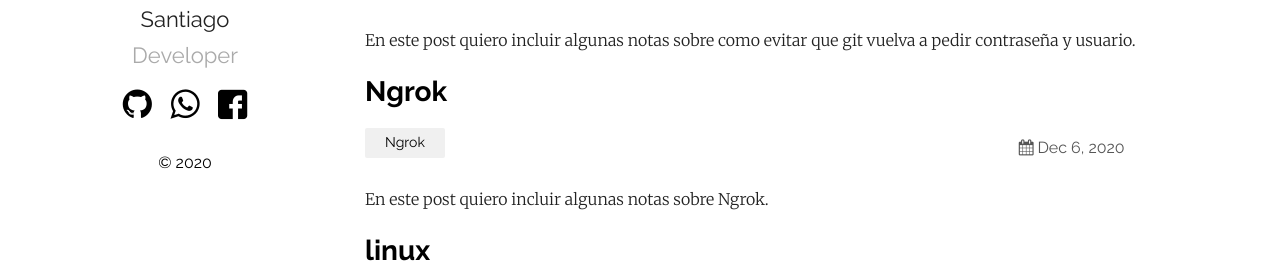
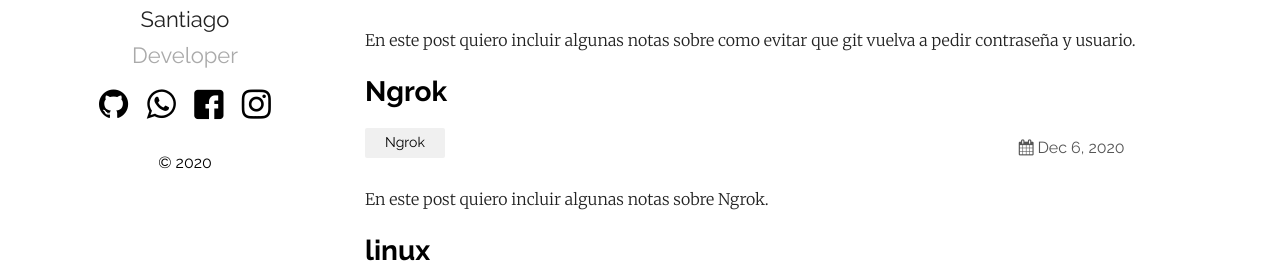
Before and after one commit to santiago500/santiago500.github.io, a Jekyll site: the page built from index.md, in a window 1280 px wide. Shown: the part 370-649 px from the top of the page. Built offline with Jekyll 4.4.1, drawn with Linux system fonts in a browser that asks for light colours.

Commit message:
update default.html

```diff
--- a/_layouts/default.html
+++ b/_layouts/default.html
@@ -21,7 +21,7 @@
                 {%- endif -%}
 
            {%- if site.plainwhite.social_links.instagram -%}
-				<a href="https://www.instagram.com/{{ site.plainwhite.social_links.instagram }}"><li><i class="icon-instagram-squared"></i></li></a>
+				<a href="https://www.instagram.com/{{ site.plainwhite.social_links.instagram }}"><li><i class="icon-instagram"></i></li></a>
                 {%- endif -%}
 			</ul>
 			<p>&copy; 2020</p>
```
